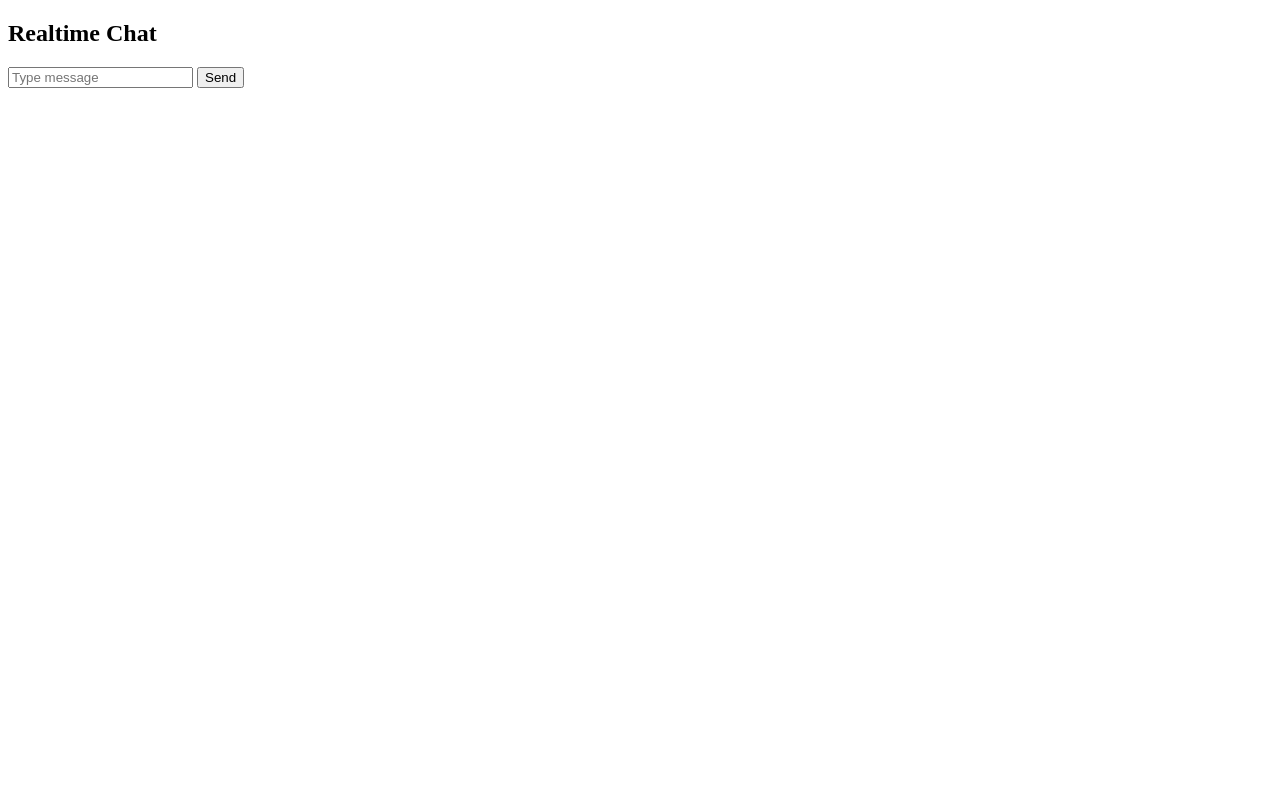
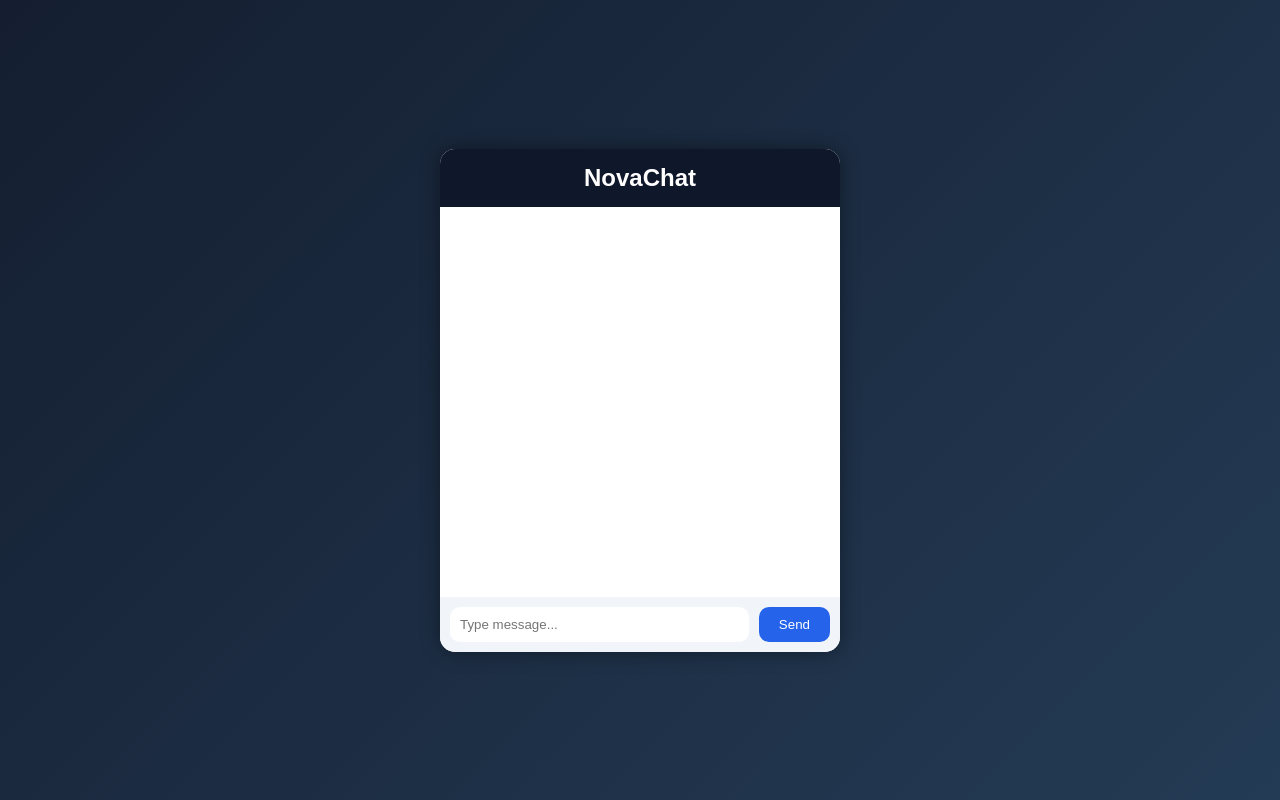
Before and after one commit to MiAl-Jr/chatapp, a website: page public/index.html in a window 1280 px wide. Drawn offline with nearby package versions, Linux system fonts and the light colour scheme; no server answers.

Commit message:
mongodb added

```diff
--- a/package.json
+++ b/package.json
@@ -11,6 +11,7 @@
   "license": "ISC",
   "dependencies": {
     "express": "^5.2.1",
+    "mongoose": "^9.6.3",
     "socket.io": "^4.8.3"
   }
 }
--- a/public/index.html
+++ b/public/index.html
@@ -1,37 +1,129 @@
 <!DOCTYPE html>
 <html>
 <head>
-    <title>Chat App</title>
+    <title>NovaChat</title>
+
+<style>
+
+body{
+    margin:0;
+    font-family:Arial;
+    background: linear-gradient(135deg,#141e30,#243b55);
+    height:100vh;
+    display:flex;
+    justify-content:center;
+    align-items:center;
+}
+
+.chat-box{
+    width:400px;
+    background:white;
+    border-radius:15px;
+    overflow:hidden;
+    box-shadow:0 0 20px rgba(0,0,0,0.4);
+}
+
+.header{
+    background:#0f172a;
+    color:white;
+    padding:15px;
+    text-align:center;
+    font-size:24px;
+    font-weight:bold;
+}
+
+#messages{
+    list-style:none;
+    padding:20px;
+    height:350px;
+    overflow-y:auto;
+    margin:0;
+}
+
+#messages li{
+    background:#e2e8f0;
+    margin-bottom:10px;
+    padding:10px;
+    border-radius:10px;
+}
+
+.bottom{
+    display:flex;
+    padding:10px;
+    background:#f1f5f9;
+}
+
+#message{
+    flex:1;
+    padding:10px;
+    border:none;
+    border-radius:10px;
+    outline:none;
+}
+
+button{
+    margin-left:10px;
+    padding:10px 20px;
+    border:none;
+    background:#2563eb;
+    color:white;
+    border-radius:10px;
+    cursor:pointer;
+}
+
+button:hover{
+    background:#1d4ed8;
+}
+
+</style>
+
 </head>
+
 <body>
 
-<h2>Realtime Chat</h2>
+<div class="chat-box">
+
+<div class="header">
+NovaChat
+</div>
 
 <ul id="messages"></ul>
 
-<input id="message" placeholder="Type message">
+<div class="bottom">
+<input id="message" placeholder="Type message...">
 <button onclick="sendMessage()">Send</button>
+</div>
+
+</div>
 
 <script src="/socket.io/socket.io.js"></script>
 
 <script>
+
 const socket = io();
 
-function sendMessage() {
+function sendMessage(){
+
     const input = document.getElementById("message");
 
-    socket.emit("chat message", input.value);
+    if(input.value.trim() !== ""){
 
-    input.value = "";
+        socket.emit("chat message", input.value);
+
+        input.value = "";
+    }
 }
 
-socket.on("chat message", (msg) => {
+socket.on("chat message",(msg)=>{
+
     const li = document.createElement("li");
 
     li.textContent = msg;
 
     document.getElementById("messages").appendChild(li);
+
 });
+
 </script>
 
 </body>
```
Also changed, not shown: server.js (+44 -4 lines), 1 other file.
